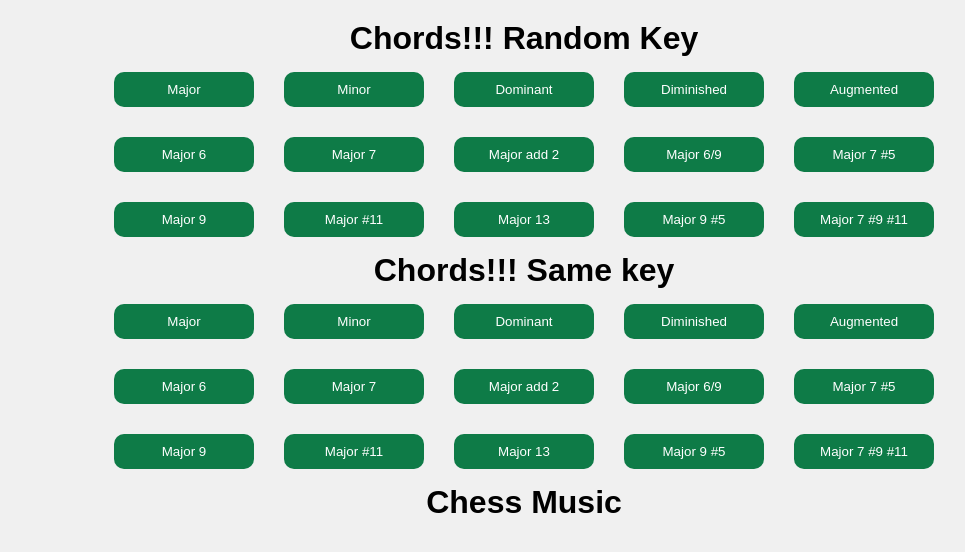
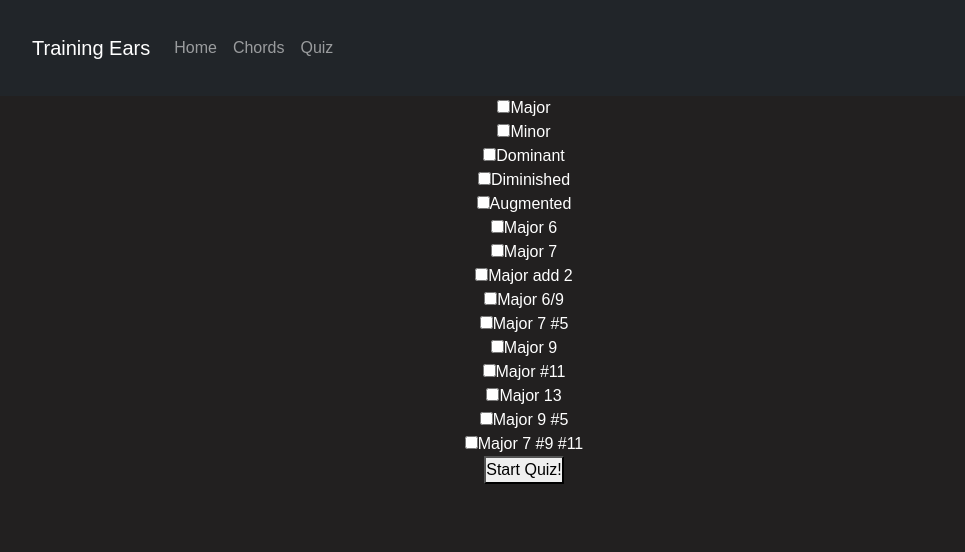
Before and after one commit to SeanEABurke/ear-training, a React (Create React App) app: page /quizinit in a window 1280 px wide. Shown: the top 552 px of the page, without its empty margins (116-1081 px from the left). Built offline with nearby package versions, Linux system fonts and the light colour scheme.

Commit message:
routing and the quiz works!

```diff
--- a/package.json
+++ b/package.json
@@ -7,8 +7,11 @@
     "@testing-library/jest-dom": "^5.17.0",
     "@testing-library/react": "^13.4.0",
     "@testing-library/user-event": "^13.5.0",
+    "bootstrap": "^5.3.2",
     "react": "^18.2.0",
+    "react-bootstrap": "^2.9.1",
     "react-dom": "^18.2.0",
+    "react-router-dom": "^6.17.0",
     "react-scripts": "5.0.1",
     "tone": "^14.7.77",
     "web-vitals": "^2.1.4"
--- a/src/App.css
+++ b/src/App.css
@@ -5,9 +5,10 @@
   }
 
   body {
-    background-color: #f0f0f0;
+    background-color: #222020;
     font-family: Arial, sans-serif;
     text-align: center;
+    color: #fff;
   }
 
   .container {
@@ -16,11 +17,11 @@
     padding: 20px;
   }
 
-  button {
+  .chord-btn {
     background-color: #0e7b47;
     color: #fff;
     width: 140px;
-    padding: 10px 20px;
+    padding: 10px 10px;
     margin: 15px;
     border: none;
     border-radius: 10px;
--- a/src/App.js
+++ b/src/App.js
@@ -1,32 +1,25 @@
+import "bootstrap/dist/css/bootstrap.min.css";
 import "./App.css";
 import React from "react";
-import { chordNames, makeChord, chordDictionary, chordSymbols } from "./chords";
-import { playChessMusic } from "./chessMusic";
+
+import { playChessMusic } from "./services/ChessMusic";
+import Header from "./components/Header";
+import QuizInit from "./pages/QuizInit";
+import HearChords from "./pages/HearChords";
+import { BrowserRouter as Router, Route, Routes } from "react-router-dom";
+import Quiz from "./pages/Quiz";
 
 function App() {
   return (
-    <div className="container">
-      <h1>Chords!!! Random Key</h1>
-      {chordNames.map((chordName) => (
-        <button
-          key={chordName}
-          onClick={() => makeChord(chordDictionary[chordName])}
-        >
-          {chordSymbols[chordName]}
-        </button>
-      ))}
-      <h1>Chords!!! Same key</h1>
-      {chordNames.map((chordName) => (
-        <button
-          key={chordName}
-          onClick={() => makeChord(chordDictionary[chordName], 40)}
-        >
-          {chordSymbols[chordName]}
-        </button>
-      ))}
-      <h1>Chess Music</h1>
-      {/* <button onClick={() => playChessMusic()}>Play Chess Music</button> */}
-    </div>
+    <>
+      <Header />
+      <Routes>
+        <Route exact path="/" element={<HearChords />} />
+        <Route path="/quizinit" element={<QuizInit />} />
+        <Route path="/quiz" element={<Quiz />} />
+        <Route path="/hearchords" element={<HearChords />} />
+      </Routes>
+    </>
   );
 }
 
--- /dev/null
+++ b/src/components/Header.js
@@ -0,0 +1,33 @@
+import React from "react";
+import Container from "react-bootstrap/Container";
+import Nav from "react-bootstrap/Nav";
+import Navbar from "react-bootstrap/Navbar";
+import { Link } from "react-router-dom";
+
+const Header = () => {
+  return (
+    <Navbar expand="lg" bg="dark" data-bs-theme="dark">
+      <Container>
+        <Navbar.Brand as={Link} to="/">
+          Training Ears
+        </Navbar.Brand>
+        <Navbar.Toggle aria-controls="basic-navbar-nav" />
+        <Navbar.Collapse id="basic-navbar-nav">
+          <Nav className="me-auto">
+            <Nav.Link as={Link} to="/">
+              Home
+            </Nav.Link>
+            <Nav.Link as={Link} to="/hearchords">
+              Chords
+            </Nav.Link>
+            <Nav.Link as={Link} to="/quizinit">
+              Quiz
+            </Nav.Link>
+          </Nav>
+        </Navbar.Collapse>
+      </Container>
+    </Navbar>
+  );
+};
+
+export default Header;
--- /dev/null
+++ b/src/pages/HearChords.js
@@ -0,0 +1,36 @@
+import React from "react";
+import {
+  chordNames,
+  makeChord,
+  chordDictionary,
+  chordSymbols,
+} from "../services/Chords";
+
+export default function HearChords() {
+  return (
+    <div className="container">
+      <h1>Chords!!! Random Key</h1>
+      {chordNames.map((chordName) => (
+        <button
+          key={chordName}
+          onClick={() => makeChord(chordDictionary[chordName])}
+          className="chord-btn"
+        >
+          {chordSymbols[chordName]}
+        </button>
+      ))}
+      <h1>Chords!!! Same key</h1>
+      {chordNames.map((chordName) => (
+        <button
+          key={chordName}
+          onClick={() => makeChord(chordDictionary[chordName], 40)}
+          className="chord-btn"
+        >
+          {chordSymbols[chordName]}
+        </button>
+      ))}
+      {/* <h1>Chess Music</h1> */}
+      {/* <button onClick={() => playChessMusic()}>Play Chess Music</button> */}
+    </div>
+  );
+}
--- /dev/null
+++ b/src/pages/Quiz.js
@@ -0,0 +1,81 @@
+import React, { useEffect, useState } from "react";
+import { useLocation } from "react-router-dom";
+import {
+  chordNames,
+  makeChord,
+  chordDictionary,
+  chordSymbols,
+} from "../services/Chords";
+
+const Quiz = (props) => {
+  const { state } = useLocation();
+  //   const { score, setScore } = useState();
+  const [index, setIndex] = useState(0);
+  const [selectedChords, setSelectedChords] = useState([]);
+  const [roots, setRoots] = useState([]);
+
+  useEffect(() => {
+    const generateSelectedChords = () => {
+      const chords = [];
+      while (chords.length < 20) {
+        const chord = state[Math.floor(Math.random() * state.length)];
+        chords.push(chord);
+      }
+      setSelectedChords(chords);
+    };
+
+    const generateRoots = () => {
+      const rootNotes = [];
+      while (rootNotes.length < 20) {
+        rootNotes.push(Math.floor(Math.random() * 12) + 35);
+      }
+      setRoots(rootNotes);
+    };
+
+    generateSelectedChords();
+    generateRoots();
+  }, []);
+
+  console.log(selectedChords);
+  console.log(index);
+
+  const answerBtn = (chordName) => {
+    if (chordName === selectedChords[index]) {
+      window.confirm("Correct");
+      setIndex(index + 1);
+    } else {
+      window.confirm("Wrong, try again");
+    }
+  };
+
+  return (
+    <>
+      <div>
+        <h1>Round {index + 1}:</h1>
+        <button
+          key={index}
+          onClick={() =>
+            makeChord(chordDictionary[selectedChords[index]], roots[index])
+          }
+          className="chord-btn"
+        >
+          Play
+        </button>
+      </div>
+      <div>
+        <h1>Make your guess:</h1>
+        {state.map((chordName) => (
+          <button
+            key={chordName}
+            onClick={() => answerBtn(chordName)}
+            className="chord-btn"
+          >
+            {chordSymbols[chordName]}
+          </button>
+        ))}
+      </div>
+    </>
+  );
+};
+
+export default Quiz;
--- /dev/null
+++ b/src/pages/QuizInit.js
@@ -0,0 +1,40 @@
+import React, { useState } from "react";
+import { chordSymbols } from "../services/Chords";
+import { Link } from "react-router-dom";
+
+const QuizInit = () => {
+  const [chords, setChords] = useState([]);
+
+  const handleCheckboxChange = (chord) => {
+    setChords((prevChords) => {
+      if (prevChords.includes(chord)) {
+        return prevChords.filter((c) => c !== chord);
+      } else {
+        return [...prevChords, chord];
+      }
+    });
+    console.log(chords);
+  };
+
+  return (
+    <div>
+      {Object.keys(chordSymbols).map((chord) => (
+        <div key={chord}>
+          <label>
+            <input
+              type="checkbox"
+              onChange={() => handleCheckboxChange(chord)}
+              checked={chords.includes(chord)}
+            />
+            {chordSymbols[chord]}
+          </label>
+        </div>
+      ))}
+      <Link to={`/quiz`} state={chords}>
+        <button>Start Quiz!</button>
+      </Link>
+    </div>
+  );
+};
+
+export default QuizInit;
```
Also changed, not shown: src/index.js (+10 -8 lines), src/services/ChessMusic.js (renamed from src/chessMusic.js), src/services/Chords.js (renamed from src/chords.js), 1 other file (tests, documents, lock files or other folders).
